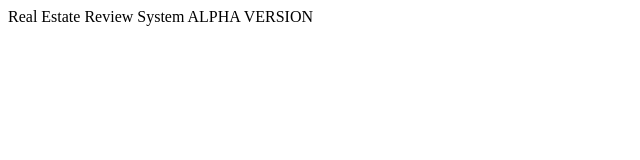
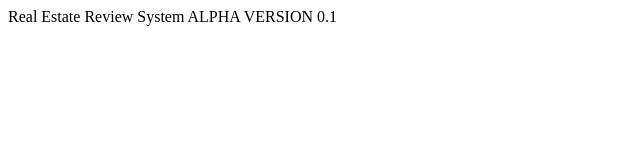
Before and after one commit to DmitriiBo/real-estate-review-system, a React app: page / in a window 1280 px wide. Shown: the top 160 px of the page, without its empty margins (0-640 px from the left). Built offline with nearby package versions, Linux system fonts and the light colour scheme.

Commit message:
just test

```diff
--- a/src/App/index.tsx
+++ b/src/App/index.tsx
@@ -1,5 +1,5 @@
 import React from 'react';
 
 export const App: React.FC = () => {
-  return <div>Real Estate Review System ALPHA VERSION</div>;
+  return <div>Real Estate Review System ALPHA VERSION 0.1</div>;
 };
```
